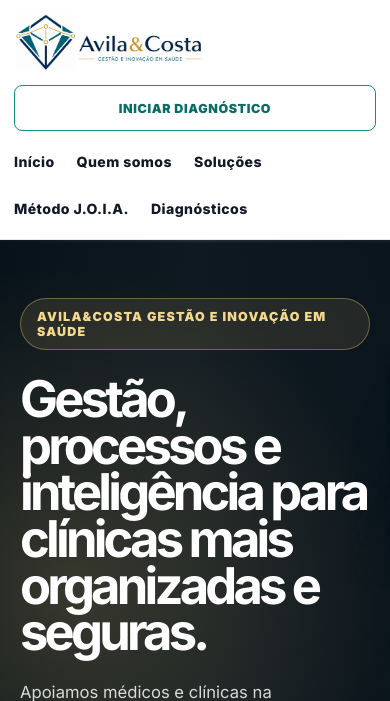
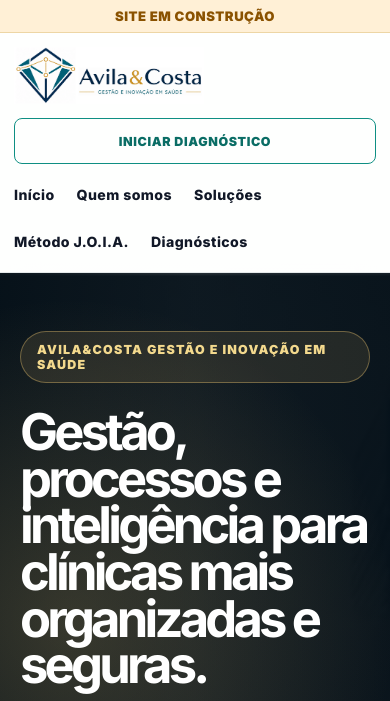
Before and after one commit to Lilian80/avilaecosta-site, a Flask app: page / in a window 390 px wide. Shown: the top 701 px of the page. Run offline with Flask 3, Linux system fonts and the light colour scheme.

Commit message:
Alerta - Site em Construção

```diff
--- a/static/css/main.css
+++ b/static/css/main.css
@@ -952,7 +952,7 @@ td { color: #334155; }
 
 @media (max-width: 768px) {
     .site-header {
-        min-height: auto;
+        min-height: initial;
         flex-direction: column;
         align-items: flex-start;
         gap: 16px;
@@ -1326,7 +1326,7 @@ td { color: #334155; }
 @media (max-width: 1080px) {
     .topbar-inner {
         grid-template-columns: 1fr auto;
-        min-height: auto;
+        min-height: initial;
         padding: 16px 0;
     }
 
@@ -1371,7 +1371,7 @@ td { color: #334155; }
     }
 
     .business-hero {
-        min-height: auto;
+        min-height: initial;
     }
 
     .business-hero-grid {
@@ -1815,7 +1815,7 @@ td { color: #334155; }
 @media (max-width: 1080px) {
     .topbar-inner {
         grid-template-columns: 1fr auto;
-        min-height: auto;
+        min-height: initial;
         padding: 14px 0;
     }
 
@@ -2193,7 +2193,7 @@ td { color: #334155; }
 @media (max-width: 1080px) {
     .topbar-inner {
         grid-template-columns: 1fr auto;
-        min-height: auto;
+        min-height: initial;
         padding: 14px 0;
     }
 
@@ -2236,7 +2236,7 @@ td { color: #334155; }
     }
 
     .business-hero {
-        min-height: auto;
+        min-height: initial;
     }
 
     .business-hero-grid {
@@ -2712,7 +2712,7 @@ html {
 @media (max-width: 1080px) {
     .topbar-inner {
         grid-template-columns: 1fr auto;
-        min-height: auto;
+        min-height: initial;
         padding: 14px 0;
     }
 
@@ -2766,7 +2766,7 @@ html {
     }
 
     .business-hero {
-        min-height: auto;
+        min-height: initial;
     }
 
     .business-hero-grid {
@@ -2915,3 +2915,15 @@ html {
         grid-template-columns: 1fr;
     }
 }
+.construction-bar {
+    width: 100%;
+    padding: 8px 16px;
+    background: #fff0d6;
+    color: #8a5200;
+    border-bottom: 1px solid rgba(216, 181, 104, 0.45);
+    text-align: center;
+    font-size: 0.82rem;
+    font-weight: 900;
+    letter-spacing: 0.04em;
+    text-transform: uppercase;
+}
--- a/templates/components/navbar.html
+++ b/templates/components/navbar.html
@@ -1,3 +1,7 @@
+<div class="construction-bar">
+    Site em construção
+</div>
+
 <header class="topbar">
     <div class="topbar-inner">
         <a class="brand-clean" href="{{ url_for('main.index') }}" aria-label="Avila&Costa">
```
Also changed, not shown: static/main.css (+6 -6 lines), run.py (line endings or trailing spaces), 1 other file.
